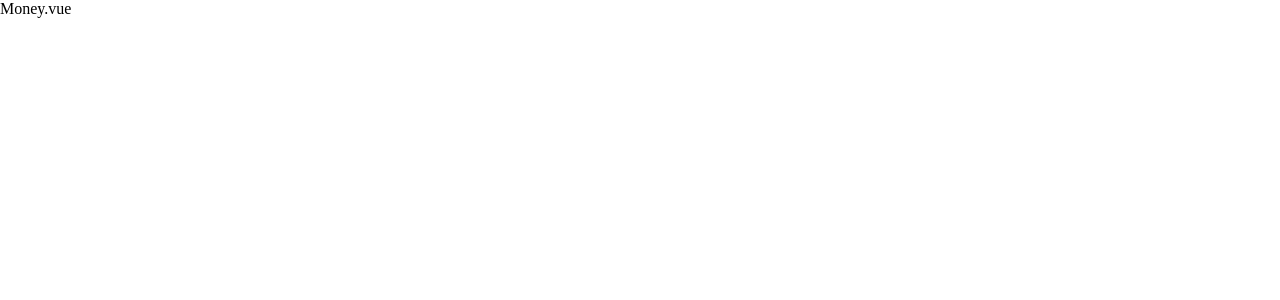
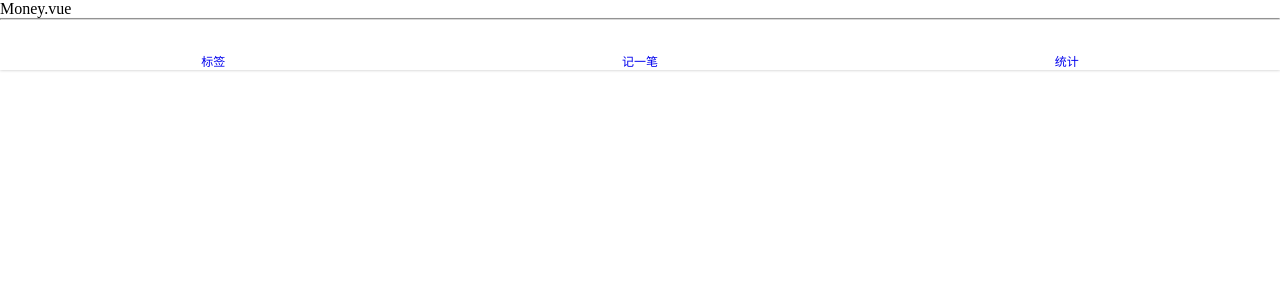
Before and after one commit to hec990/morney, a Vue app: page /#/money in a window 1280 px wide. Shown: the top 300 px of the page. Built offline with nearby package versions, Linux system fonts and the light colour scheme.

Commit message:
添加nav组件

```diff
--- a/src/App.vue
+++ b/src/App.vue
@@ -1,8 +1,19 @@
 <template>
   <div id="app">
     <router-view/>
+    <hr>
+    <Nav />
   </div>
 </template>
+<script lang="ts">
+import Nav from "@/components/Nav.vue";
+export default {
+  components:{
+    Nav,
+  }
+};
+</script>
+
 
 <style lang="scss">
 *{margin: 0;padding: 0;box-sizing: border-box;}
--- /dev/null
+++ b/src/components/Nav.vue
@@ -0,0 +1,50 @@
+<template>
+  <nav>
+    <div>
+      <svg class="icon" aria-hidden="true">
+        <use xlink:href="#icon-biaoqian"></use>
+      </svg>
+      <router-link to="/statistics">标签</router-link>
+    </div>
+    <div>
+      <svg class="icon" aria-hidden="true">
+        <use xlink:href="#icon-jizhang"></use>
+      </svg>
+      <router-link to="/money" class="item">记一笔</router-link>
+    </div>
+    <div>
+      <svg class="icon" aria-hidden="true">
+        <use xlink:href="#icon-tongjifenxi-xiangmubiaogetongji"></use>
+      </svg>
+      <router-link to="/labels" class="item">统计</router-link>
+    </div>
+  </nav>
+</template>
+
+<script lang="ts">
+export default {
+  name: "Nav"
+};
+</script>
+
+<style lang="scss" scoped>
+.icon {
+  width: 32px;
+  height: 32px;
+  vertical-align: -0.15em;
+  fill: currentColor;
+  overflow: hidden;
+}
+ nav {
+   display: flex;
+   font-size: 12px;
+   box-shadow: 0 0 3px rgba(0, 0, 0, 0.25);
+   div {
+     display: flex;
+     flex-direction: column;
+     justify-content: center;
+     align-items: center;
+     flex: 1;
+   }
+ }
+</style>
```
